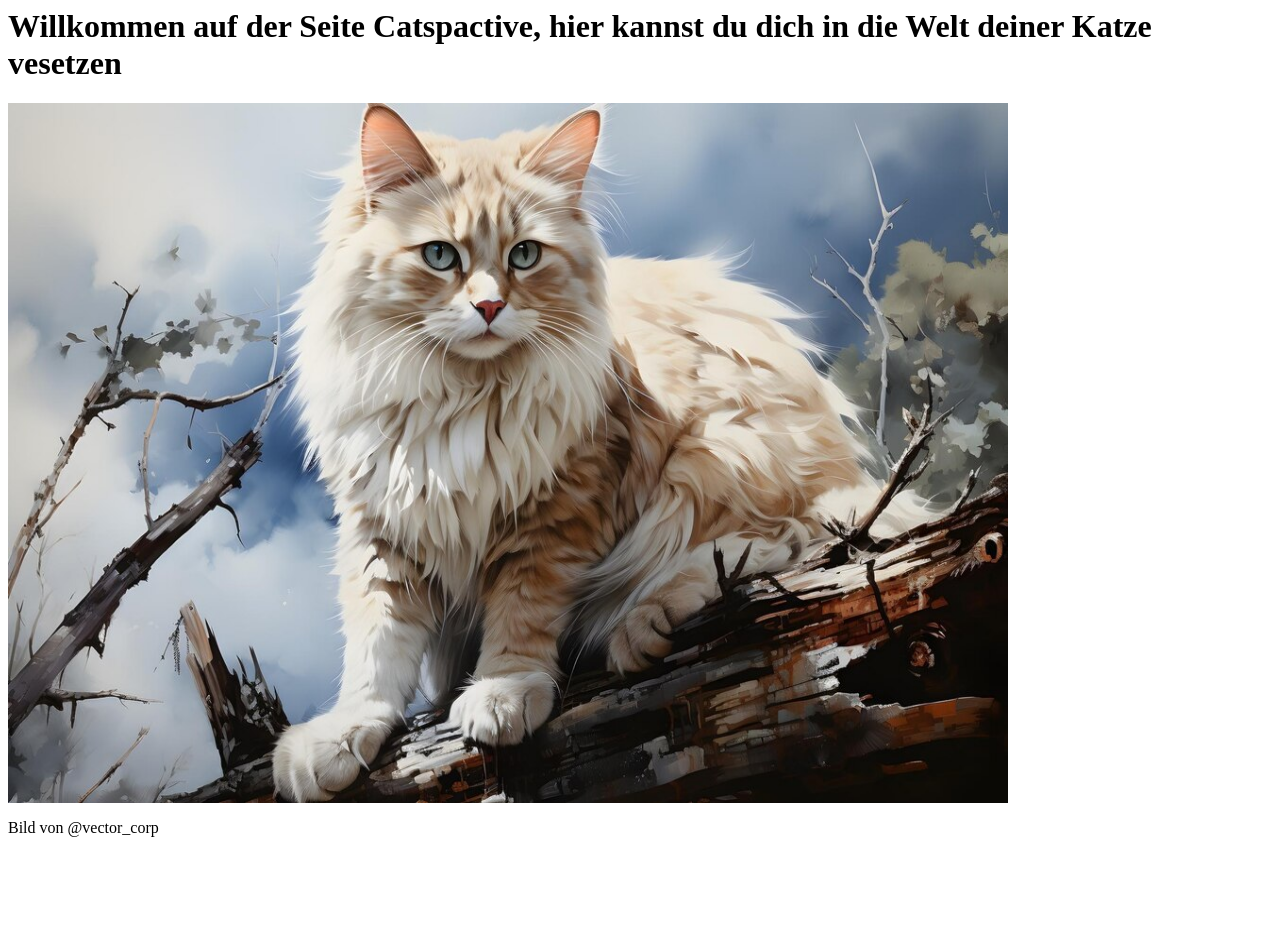
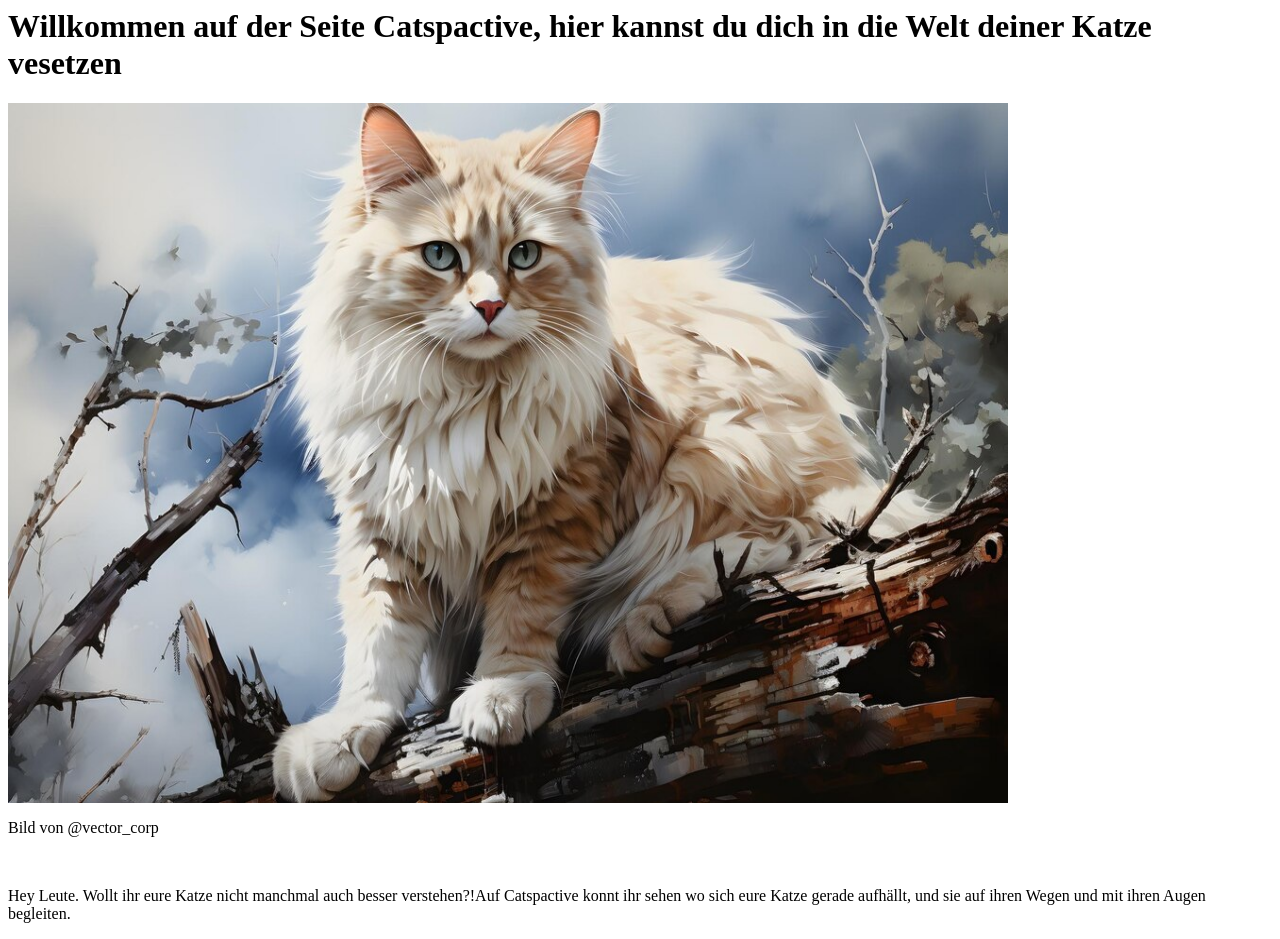
Before and after one commit to Katzencleo123/Katzencleo123.github.io, a plain HTML site: page index.html in a window 1280 px wide. Before the commit the page ends 853 px from the top, so only its background shows below. Drawn offline with Linux system fonts and the light colour scheme.

Commit message:
Text hinzugefügt

```diff
--- a/index.html
+++ b/index.html
@@ -6,6 +6,7 @@
     <body>
         <h1>Willkommen auf der Seite Catspactive, hier kannst du dich in die Welt deiner Katze vesetzen</h1>
        <img src="bilder/schoene-katzenmalerei.jpg" width="1000" height="700" alt="">
-       <p>Bild von @vector_corp</p>
+       <p>Bild von @vector_corp</p><br>
+     <P>Hey Leute. Wollt ihr eure Katze nicht manchmal auch besser verstehen?!Auf Catspactive konnt ihr sehen wo sich eure Katze gerade aufhällt, und sie auf ihren Wegen und mit ihren Augen begleiten.</P>
     </body>
 </html>
```
